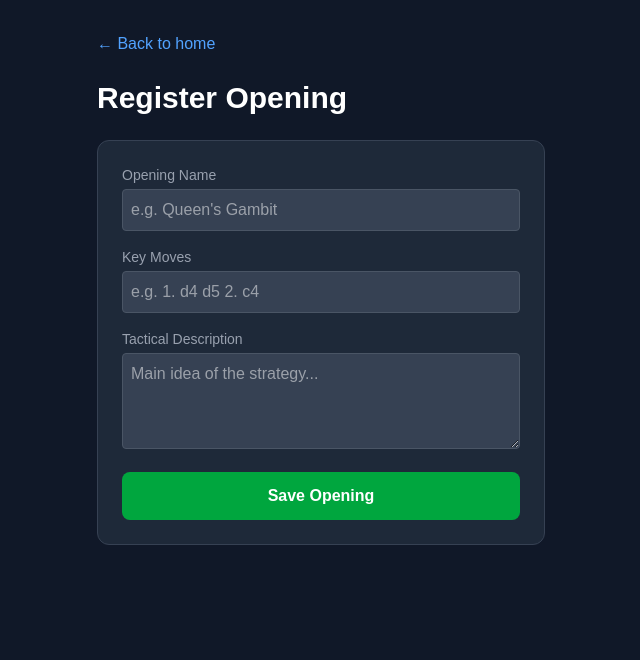
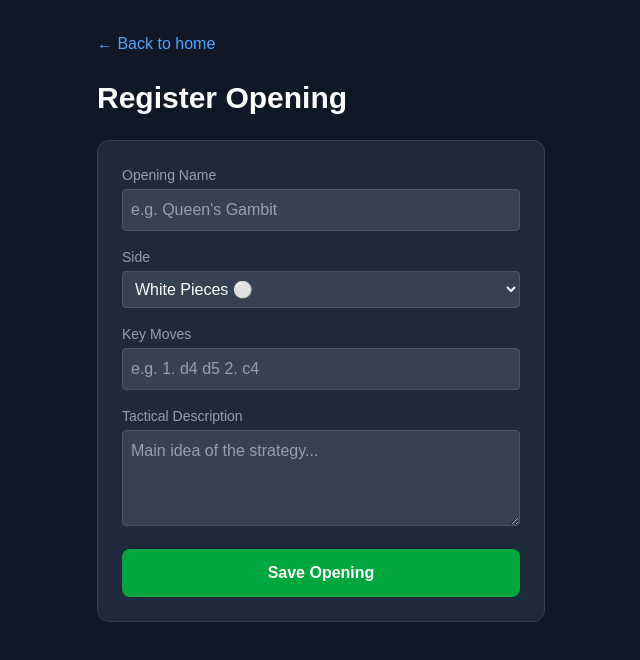
Before and after one commit to Christian-Valdivieso/chess-app, a Next.js app: page /new-opening in a window 1280 px wide. Shown: the top 660 px of the page, without its empty margins (319-959 px from the left). Built offline with nearby package versions, Linux system fonts and the light colour scheme.

Commit message:
add is_white column to db and integrate with form and repertory

```diff
--- a/src/app/api/openings/route.js
+++ b/src/app/api/openings/route.js
@@ -12,10 +12,10 @@ export async function GET() {
 
 export async function POST(request) {
     try {
-        const { name, moves, description } = await request.json();
+        const { name, moves, description, is_white } = await request.json();
         await db.query(
-            'INSERT INTO openings (name, moves, description) VALUES (?, ?, ?)',
-            [name, moves, description]
+            'INSERT INTO openings (name, moves, description, is_white) VALUES (?, ?, ?, ?)',
+            [name, moves, description, is_white]
         );
         return NextResponse.json({ message: 'Opening saved successfully' });
     } catch (error) {
--- a/src/app/new-opening/page.js
+++ b/src/app/new-opening/page.js
@@ -4,7 +4,7 @@ import { useRouter } from 'next/navigation';
 import Link from 'next/link';
 
 export default function NewOpening() {
-    const [formData, setFormData] = useState({ name: '', moves: '', description: '' });
+    const [formData, setFormData] = useState({ name: '', moves: '', description: '', is_white: true });
     const router = useRouter();
 
     const handleSubmit = async (e) => {
@@ -33,6 +33,18 @@ export default function NewOpening() {
                     </div>
 
                     <div>
+                        <label className="block mb-1 text-sm text-gray-400">Side</label>
+                        <select
+                            value={formData.is_white}
+                            onChange={(e) => setFormData({...formData, is_white: e.target.value === 'true'})}
+                            className="w-full p-2 rounded bg-gray-700 border border-gray-600 text-white"
+                        >
+                            <option value="true">White Pieces ⚪</option>
+                            <option value="false">Black Pieces ⚫</option>
+                        </select>
+                    </div>
+
+                    <div>
                         <label className="block mb-1 text-sm text-gray-400">Key Moves</label>
                         <input type="text" value={formData.moves} onChange={(e) => setFormData({...formData, moves: e.target.value})} className="w-full p-2 rounded bg-gray-700 border border-gray-600 focus:outline-none focus:border-blue-500 text-white" placeholder="e.g. 1. d4 d5 2. c4" />
                     </div>
--- a/src/app/page.js
+++ b/src/app/page.js
@@ -37,7 +37,15 @@ export default function Home() {
 
                         {openings.map((opening) => (
                             <div key={opening.id} className="p-6 bg-gray-800 border border-gray-700 rounded-xl shadow-lg">
-                                <h2 className="text-2xl font-semibold text-yellow-500">{opening.name}</h2>
+                                <div className="flex justify-between items-center">
+                                    <h2 className="text-2xl font-semibold text-yellow-500">{opening.name}</h2>
+
+                                    <img
+                                        src={opening.is_white ? '/icons/pawn-white.png' : '/icons/pawn-black.png'}
+                                        alt="Chess Piece"
+                                        className="w-8 h-8 object-contain"
+                                    />
+                                </div>
                                 <p className="font-mono bg-black p-2 mt-2 rounded text-green-400">{opening.moves}</p>
                                 <p className="mt-3 text-gray-400">{opening.description}</p>
                             </div>
```
Also changed, not shown: public/icons/pawn-black.png (added), public/icons/pawn-white.png (added).
